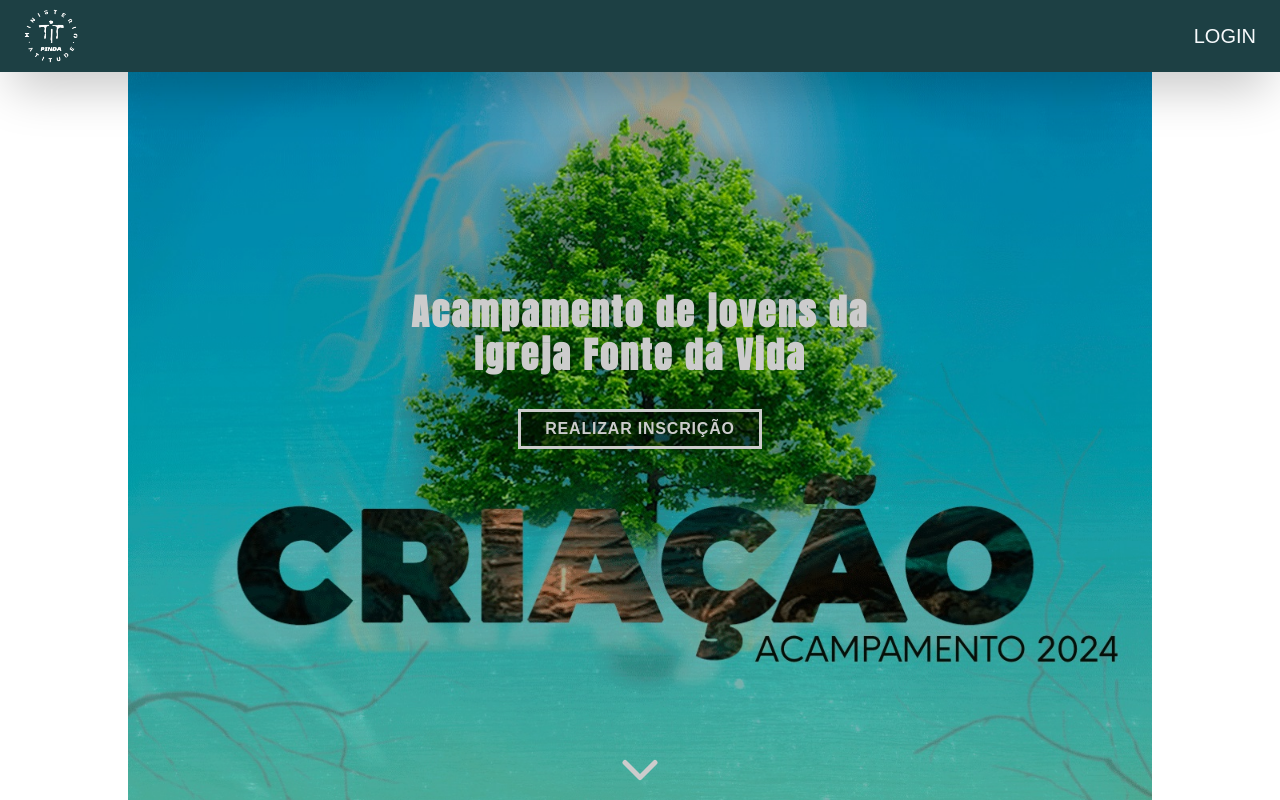
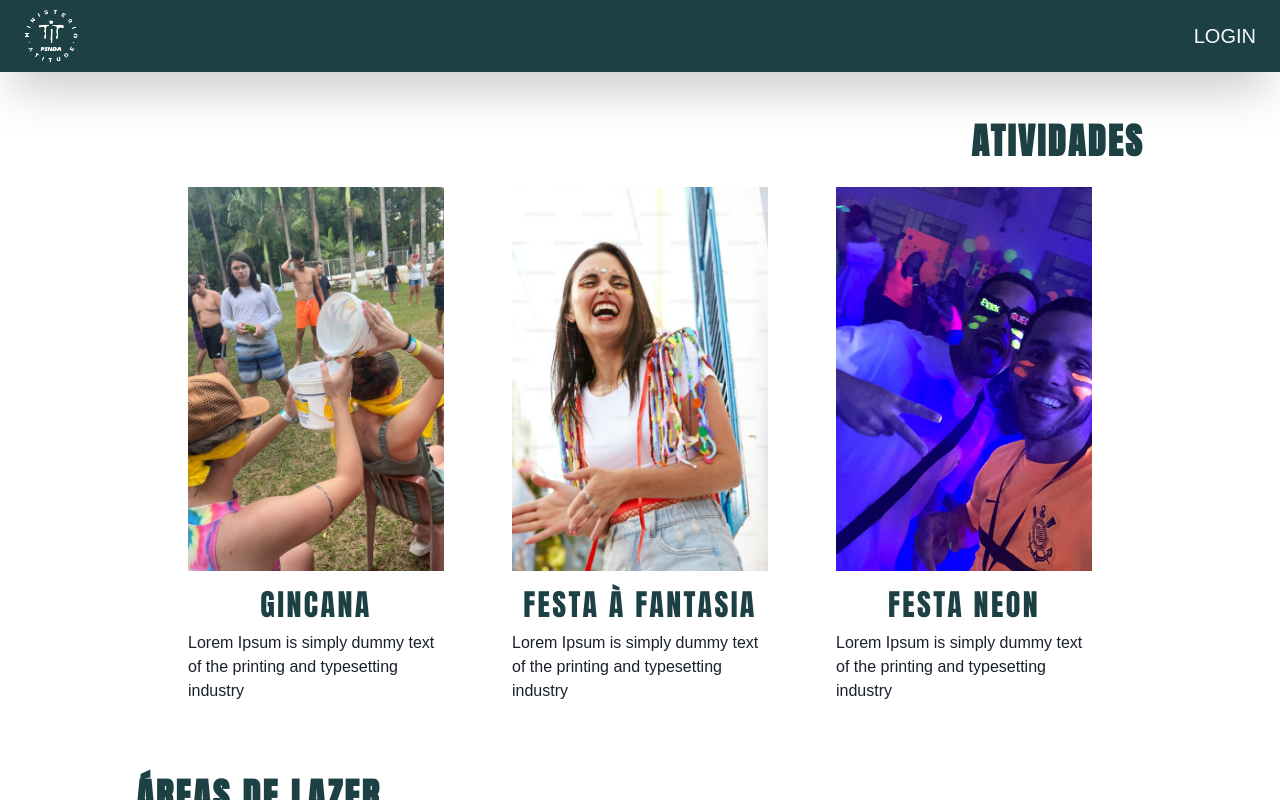
Before and after one commit to wellingtongmota/camping-fonte, a React (Vite) app: page / in a window 1280 px wide. Built offline with nearby package versions, Linux system fonts and the light colour scheme.

Commit message:
Removendo Banner

```diff
--- a/src/components/Container.jsx
+++ b/src/components/Container.jsx
@@ -1,17 +1,15 @@
 import React from 'react'
 import { Flex } from '@chakra-ui/react'
 
-const Container = ({ children, props }) => {
+const Container = (props) => {
   return (
     <Flex
       flexDirection='column'
+      align='center'
       w='full'
-      maxW='5xl'
-      pb={6}
       {...props}
-      // border='1px solid pink'
     >
-      {children}
+      {props.children}
     </Flex>
   )
 }
--- a/src/routes/Home.jsx
+++ b/src/routes/Home.jsx
@@ -7,10 +7,16 @@ import Leisure from '../components/Leisure'
 const Home = () => {
   return (
     <Container>
-      <Banner />
-      <Activities />
-      <Leisure />
+      {/* <Banner /> */}
+
+      <Container mt='4.5rem' maxW='5xl'>
+        <Activities />
+        <Leisure />
+      </Container>
     </Container>
+
+
+
   )
 }
 
```
